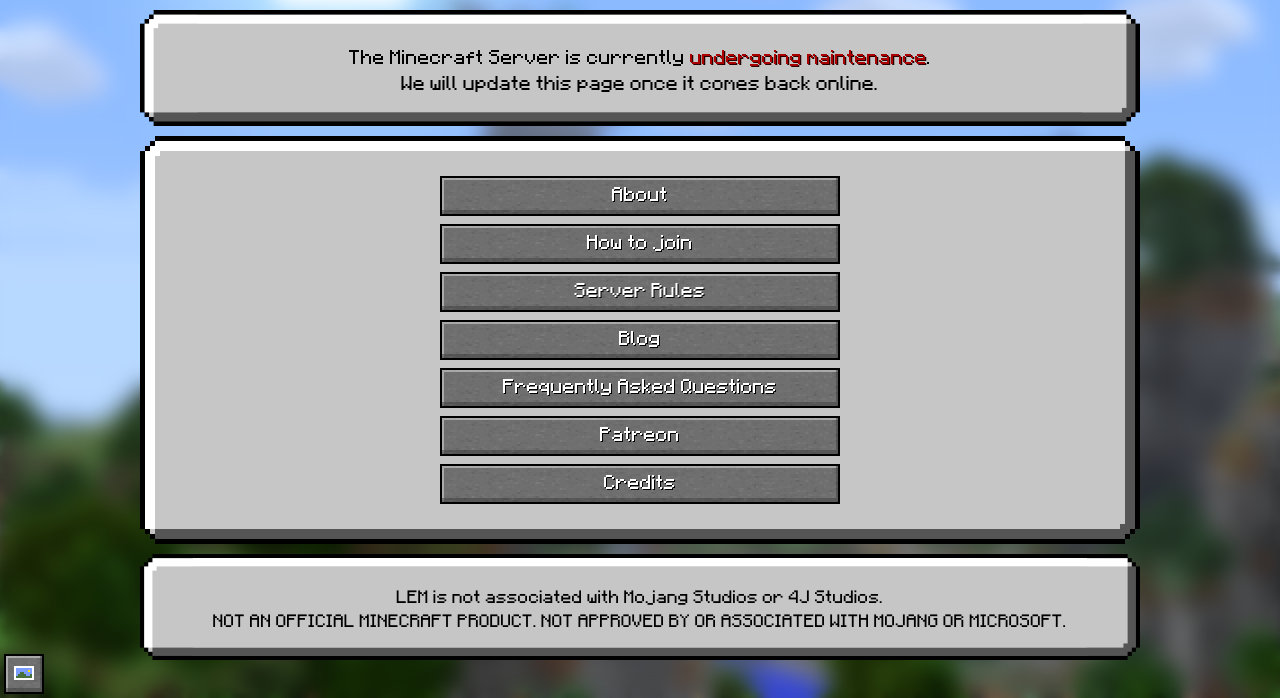
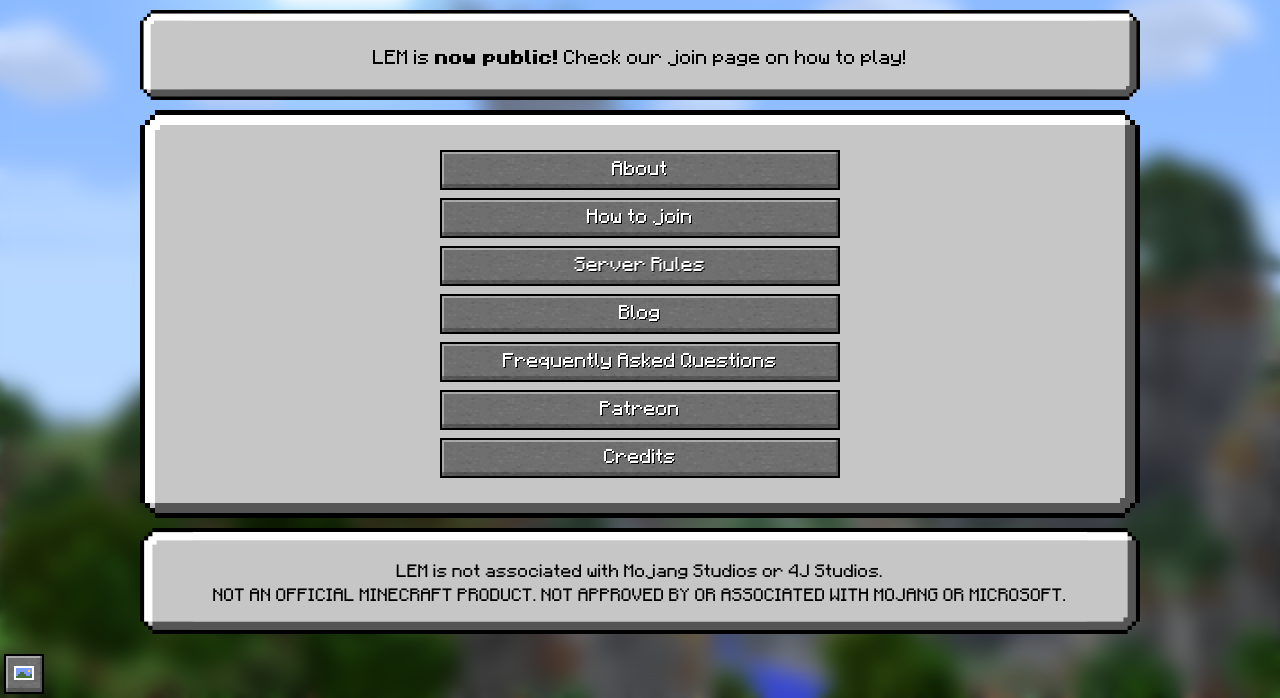
Before and after one commit to Legacy-Edition-Minigames/Website, a Jekyll site: the page built from index.html, in a window 1280 px wide, cut to the strip 202-900 px from the top of the page. Built offline with Jekyll 4.4.1, drawn with Linux system fonts in a browser that asks for light colours; some web fonts are replaced.

Commit message:
Revert "Add maintenance notice"
This reverts commit c4ffe4082c77c30ef8f1a80b420c3b8b8c9c53c3.

```diff
--- a/index.html
+++ b/index.html
@@ -4,7 +4,7 @@
 ---
 
 <div class="guibox center">
-	The Minecraft Server is currently <span style="color: #AA0000; text-shadow: 1.25px 1px #2A0000">undergoing maintenance</span>.<br>We will update this page once it comes back online.</a>
+	LEM is <b>now public!</b> Check our join page on how to play!</a>
 </div>
 
 <div class="guibox center">
```
